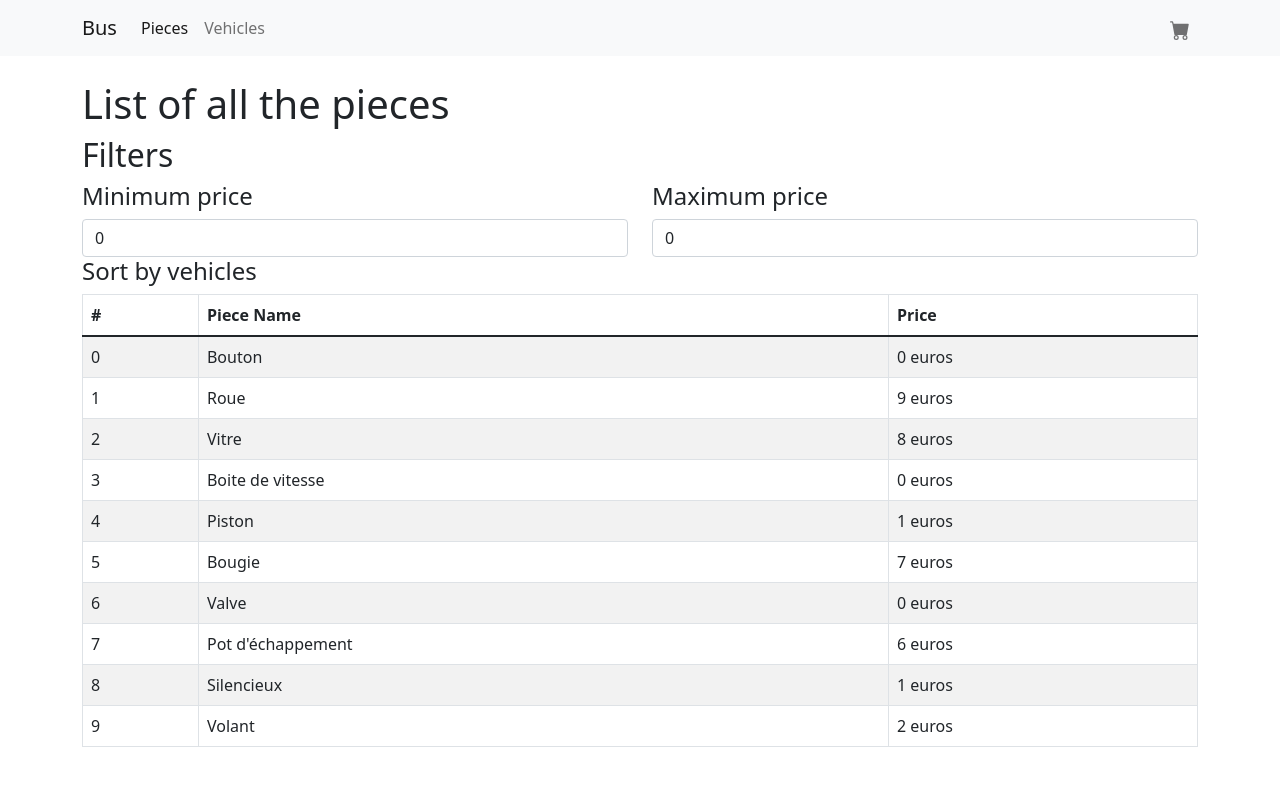
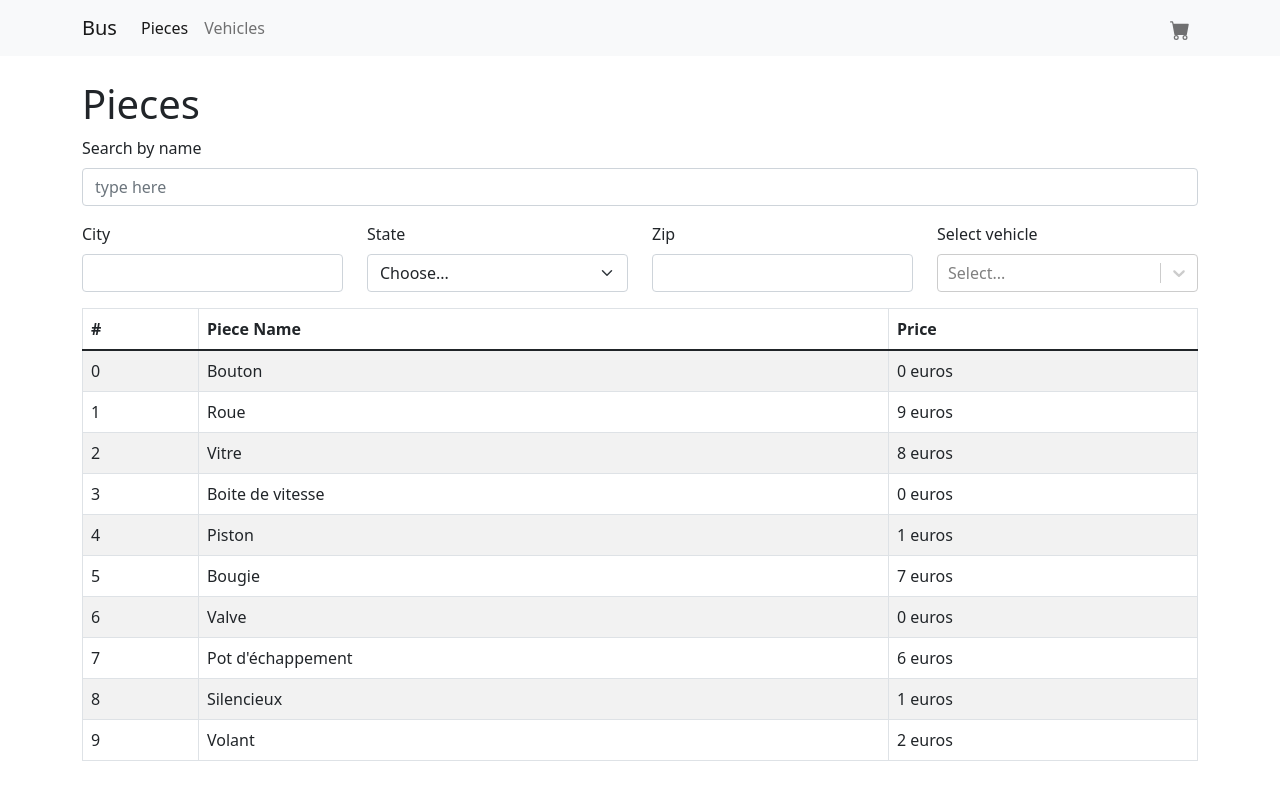
Before and after one commit to axel7083/mo54, a React (Create React App) app: page /pieces in a window 1280 px wide. Built offline with nearby package versions, Linux system fonts and the light colour scheme.

Commit message:
Improving design

```diff
--- a/src/components/routes/Pieces.tsx
+++ b/src/components/routes/Pieces.tsx
@@ -1,75 +1,73 @@
 import React, {useState} from 'react';
 import {useAppSelector} from "../../store/hooks";
-import {selectPieces} from "../../store/features/pieces/piecesSlice";
+import {selectPieces, selectPiecesFiltered} from "../../store/features/pieces/piecesSlice";
 import {Container, Table, Row, Col, Form} from "react-bootstrap";
 import { useSearchParams } from 'react-router-dom';
 import Select from 'react-select'
+import {selectVehicles} from "../../store/features/vehicles/vehiclesSlice";
+
+
+const FiltersComponent = (): JSX.Element => {
+
+    const vehicles = useAppSelector(selectVehicles);
+
+    return (
+        <Form>
+            <Form.Group className="mb-3" controlId="formGridAddress1">
+                <Form.Label>Search by name</Form.Label>
+                <Form.Control placeholder="type here" />
+            </Form.Group>
+
+            <Row className="mb-3">
+                <Form.Group as={Col} controlId="formGridCity">
+                    <Form.Label>City</Form.Label>
+                    <Form.Control />
+                </Form.Group>
+
+                <Form.Group as={Col} controlId="formGridState">
+                    <Form.Label>State</Form.Label>
+                    <Form.Select defaultValue="Choose...">
+                        <option>Choose...</option>
+                        <option>...</option>
+                    </Form.Select>
+                </Form.Group>
+
+                <Form.Group as={Col} controlId="formGridZip">
+                    <Form.Label>Zip</Form.Label>
+                    <Form.Control />
+                </Form.Group>
+
+                <Form.Group as={Col} controlId="formGridZip">
+                    <Form.Label>Select vehicle</Form.Label>
+                    <Select options={vehicles.map((vehicle, index) => {
+                        return {value: vehicle.id, label: vehicle.name}
+                    })}
+                            onChange={(e) => {
+                                console.log(e);
+                            }}
+                            isMulti={false}
+                            name="vehicles"
+                            classNamePrefix="select"/>
+                </Form.Group>
+
+
+            </Row>
+        </Form>
+    )
+}
+
 
 const Pieces = () => {
-    const [searchParams] = useSearchParams();
-    const pieces = useAppSelector(selectPieces);
-
-    const [vehiclesSelected, setVehiclesSelected] = useState<string[]>([]);
-
-    const [minPrice, setMinPrice] = useState<number>(0);
-    const [maxPrice, setMaxPrice] = useState<number>(0);
+    const pieces = useAppSelector((state => selectPiecesFiltered(state, {})));
 
     return (
         <Container className={"mt-4"}>
             <Row>
                 <Col>
-                    <h1>List of all the pieces</h1>
+                    <h1>Pieces</h1>
                 </Col>
             </Row>
-            {searchParams.get("vehicle")?<></>:(
-                <>
-
-                    <Row>
-                        <Col>
-                            <h2>Filters</h2>
-                        </Col>
-                    </Row>
-                    <Row>
-                        <Col>
-                            <Form>
-                                <h4>Minimum price</h4>
-                                <Form.Control value={minPrice} onChange={(e) => {
-                                    setMinPrice(Number(e.target.value));
-                                }} type="number" placeholder="minimum price" />
-                            </Form>
-                        </Col>
-                        <Col>
-                            <Form>
-                                <h4>Maximum price</h4>
-                                <Form.Control value={maxPrice} onChange={(e) => {
-                                    setMaxPrice(Number(e.target.value));
-                                }} type="number" placeholder="minimum price" />
-                            </Form>
-                        </Col>
-                    </Row>
-                    <Row>
-                        <Col>
-                            <h4>Sort by vehicles</h4>
-                        </Col>
-                    </Row>
-                    {/*<Row className={"mb-4"}>
-                        <Col>
-                            <Select options={vehicles.map((vehicle, index) => {
-                                return {value: vehicle.uuid, label: vehicle.name}
-                            })}
-                                    onChange={(e) => {
-                                        setVehiclesSelected(e.map((option) => {
-                                            return option.value;
-                                        }));
-                                    }}
-                                    isMulti
-                                    name="vehicles"
-                                    className="basic-multi-select"
-                                    classNamePrefix="select"/>
-                        </Col>
-                    </Row>*/}
-                </>
-            )}
+            <FiltersComponent/>
             <Row>
                 <Col>
                     <Table striped bordered hover>
@@ -82,20 +80,6 @@ const Pieces = () => {
                         </thead>
                         <tbody>
                         {pieces.map((piece, index) => {
-
-                            if(piece.price < minPrice)
-                                return undefined;
-
-                            if(maxPrice !== 0 && piece.price > maxPrice)
-                                return undefined;
-
-
-                            if(searchParams.get("vehicle") && !piece.compatibilities.includes(searchParams.get("vehicle")!))
-                                return undefined;
-
-                            if(vehiclesSelected.length > 0) {
-                                for (let i = 0; i < vehiclesSelected.length; i++) {
-                                    if(piece.compatibilities.includes(vehiclesSelected[i])) {
                             return (
                                 <tr key={index}>
                                     <td>{index}</td>
@@ -103,19 +87,6 @@ const Pieces = () => {
                                     <td>{piece.price} euros</td>
                                 </tr>
                             )
-                                    }
-                                }
-                                return undefined;
-                            }
-                            else {
-                                return (
-                                    <tr key={index}>
-                                        <td>{index}</td>
-                                        <td>{piece.name}</td>
-                                        <td>{piece.price} euros</td>
-                                    </tr>
-                                )
-                            }
                         })}
                         </tbody>
                     </Table>
--- a/src/store/features/pieces/piecesSlice.ts
+++ b/src/store/features/pieces/piecesSlice.ts
@@ -8,6 +8,12 @@ export interface CounterState {
 
 function getRandomInt(max: number) {
     return Math.floor(Math.random() * max);
+}
+
+interface Filters {
+    priceMin?: number | undefined;
+    priceMax?: number | undefined;
+    vehicle?: string | undefined;
 }
 
 const initialState: CounterState = {
@@ -39,5 +45,16 @@ export const { add } = piecesSlice.actions;
 
 export const selectPieces = (state: RootState) => state.pieces.value;
 
+export const selectPiecesFiltered = (state: RootState, filters: Filters) => {
+    return state.pieces.value.filter((piece) => {
+        if(filters.priceMin && piece.price < filters.priceMin)
+            return false;
+
+        if(filters.priceMax && piece.price > filters.priceMax)
+            return false;
+
+        return !(filters.vehicle && !piece.compatibilities.includes(filters.vehicle));
+    })
+};
 
 export default piecesSlice.reducer;
```
Lines whose indentation alone changed are shown as unchanged.
